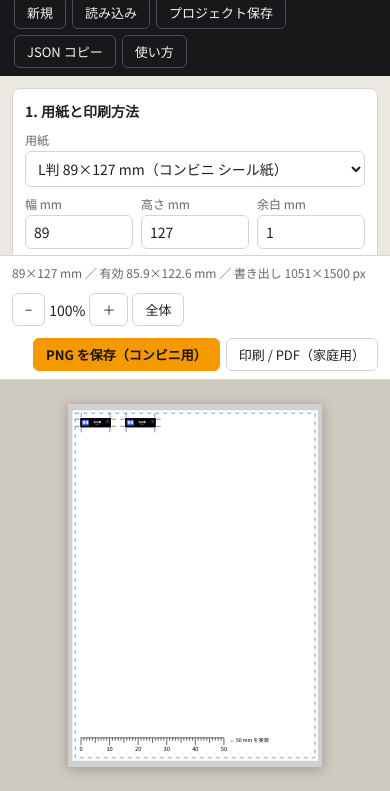
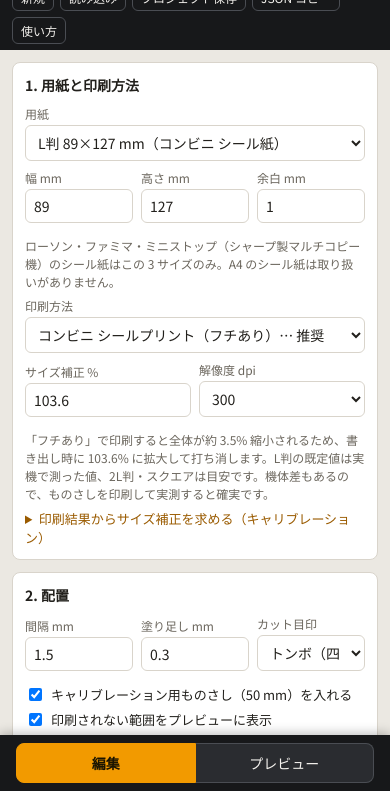
Before and after one commit to dairappa/plarail_seal, a website with bundled scripts: page index.html in a window 390 px wide. Shown: the part 53-844 px from the top of the page. Built offline with nearby package versions, Linux system fonts and the light colour scheme; a web font is replaced by a local one.

Commit message:
モバイルで編集とプレビューを切り替えられるように
- 幅 900px 以下では画面下に「編集 / プレビュー」の切替バーを出し、
  どちらか一方だけを表示する。選択は localStorage に保存。
  ← → キーでも切り替え可能。非表示中はプレビューを描かず、表示時に描く
- 配置の警告はプレビュー非表示中でも更新する
- モバイルのヘッダーを詰めて操作領域を広げた
- 「約 0% 縮小」と表示されていた縮小率の丸め誤りを修正
- アクセシビリティテストにモバイル幅の切替・保持・横スクロール無しの 6 項目を追加

Co-Authored-By: Claude Fable 5.1 <noreply@anthropic.com>
Claude-Session: https://claude.ai/code/session_01JTix4c5bGVbSo3UPufmqGt

```diff
--- a/css/style.css
+++ b/css/style.css
@@ -135,10 +135,38 @@ dialog form { text-align: right; margin-top: 12px; }
 
 .print-only { display: none; }
 
+/* 画面切替バー: デスクトップでは出さない */
+.view-switch { display: none; }
+
 @media (max-width: 900px) {
-  .layout { grid-template-columns: 1fr; grid-template-rows: auto auto; }
-  .panel { border-right: none; border-bottom: 1px solid var(--border); max-height: 60vh; }
-  .preview { min-height: 60vh; }
+  .topbar { padding: 6px 12px; gap: 6px; }
+  .topbar h1 { font-size: 17px; }
+  .topbar .btn { font-size: 12px; padding: 4px 8px; }
+  .layout { grid-template-columns: 1fr; grid-template-rows: 1fr; min-height: 0; }
+  .panel { border-right: none; padding-bottom: 72px; }          /* 切替バーの分 */
+  .preview { min-height: 0; }
+  .preview-scroll { padding: 12px; padding-bottom: 72px; }
+  .preview-toolbar { position: sticky; top: 0; z-index: 5; }
+  .preview-toolbar .export { margin-left: 0; width: 100%; }
+  .preview-toolbar .export .btn { flex: 1; }
+
+  /* どちらか一方だけを表示する */
+  body[data-view="edit"] .preview { display: none; }
+  body[data-view="preview"] .panel { display: none; }
+
+  .view-switch {
+    position: fixed; left: 0; right: 0; bottom: 0; z-index: 20;
+    display: flex; gap: 0; background: var(--housing); padding: 8px 16px calc(8px + env(safe-area-inset-bottom));
+    box-shadow: 0 -2px 10px rgba(0,0,0,.25);
+  }
+  .view-btn {
+    flex: 1; font: inherit; font-size: 14px; padding: 9px 12px; cursor: pointer;
+    background: var(--housing-2); color: #f4f2ee; border: 1px solid #4a4d53;
+  }
+  .view-btn:first-child { border-radius: 8px 0 0 8px; }
+  .view-btn:last-child { border-radius: 0 8px 8px 0; border-left: none; }
+  .view-btn[aria-pressed="true"] { background: var(--accent); color: var(--accent-ink); border-color: var(--accent); font-weight: 700; }
+  .view-btn:focus-visible { outline: 2px solid #fff; outline-offset: -3px; }
 }
 
 @media print {
--- a/index.html
+++ b/index.html
@@ -153,6 +153,12 @@
   </section>
 </main>
 
+<!-- モバイル用: 編集 / プレビュー 切替（幅 900px 以下でのみ表示） -->
+<nav class="view-switch" aria-label="表示切替">
+  <button id="view-edit" class="view-btn" aria-pressed="true">編集</button>
+  <button id="view-preview" class="view-btn" aria-pressed="false">プレビュー</button>
+</nav>
+
 <!-- 使い方 -->
 <dialog id="help">
   <article>
--- a/js/app.js
+++ b/js/app.js
@@ -109,6 +109,31 @@ function init() {
   $('zoom-fit').addEventListener('click', () => { zoom = 1; update(); });
   window.addEventListener('resize', () => renderPreview());
 
+  // モバイルの 編集 / プレビュー 切替
+  const VIEW_KEY = 'plarail-seal-view';
+  const setView = (v, focus) => {
+    document.body.dataset.view = v;
+    $('view-edit').setAttribute('aria-pressed', String(v === 'edit'));
+    $('view-preview').setAttribute('aria-pressed', String(v === 'preview'));
+    try { localStorage.setItem(VIEW_KEY, v); } catch (e) { /* ignore */ }
+    if (v === 'preview') renderPreview();          // 非表示中は描けていないので表示時に描く
+    if (focus) $(v === 'edit' ? 'view-edit' : 'view-preview').focus();
+  };
+  let savedView = 'edit';
+  try { savedView = localStorage.getItem(VIEW_KEY) || 'edit'; } catch (e) { /* ignore */ }
+  setView(savedView === 'preview' ? 'preview' : 'edit');
+  $('view-edit').addEventListener('click', () => setView('edit'));
+  $('view-preview').addEventListener('click', () => setView('preview'));
+  // 左右キーでも切り替えられるように（タブ的な操作）
+  for (const id of ['view-edit', 'view-preview']) {
+    $(id).addEventListener('keydown', e => {
+      if (e.key === 'ArrowLeft' || e.key === 'ArrowRight') { e.preventDefault(); setView(id === 'view-edit' ? 'preview' : 'edit', true); }
+    });
+  }
+  // デスクトップ幅に戻ったらプレビューを描き直す（モバイルで非表示だった場合に備える）
+  const mq = window.matchMedia('(max-width: 900px)');
+  mq.addEventListener('change', () => renderPreview());
+
   setImageLoadedCallback(() => renderPreview());
   if (document.fonts) {
     document.fonts.addEventListener('loadingdone', () => renderPreview());
@@ -185,6 +210,7 @@ function renderAll() {
   renderList();
   renderEditor();
   renderPreview();
+  updateLayoutWarning();
   restoreFocus(key, selectAll);
   ensureFonts().then(() => renderPreview());
 }
@@ -225,7 +251,7 @@ function syncSheetForm() {
   const u = usableArea(project);
   let note;
   if (project.printMode === 'cvs-border') {
-    note = `「フチあり」で印刷すると全体が約 ${Math.round((1 - 100 / project.scaleK) * 10) * 10 / 10}% 縮小されるため、書き出し時に ${project.scaleK}% に拡大して打ち消します。L判の既定値は実機で測った値、2L判・スクエアは目安です。機体差もあるので、ものさしを印刷して実測すると確実です。`;
+    note = `「フチあり」で印刷すると全体が約 ${Math.round((1 - 100 / project.scaleK) * 1000) / 10}% 縮小されるため、書き出し時に ${project.scaleK}% に拡大して打ち消します。L判の既定値は実機で測った値、2L判・スクエアは目安です。機体差もあるので、ものさしを印刷して実測すると確実です。`;
   } else if (project.printMode === 'cvs-borderless') {
     note = `「フチなし」は用紙より大きく拡大して印刷され、周囲が切れます。既定値は目安です。必ずものさしで実測してください。`;
   } else {
@@ -550,6 +576,7 @@ function renderEditor() {
 function renderPreview() {
   const canvas = $('preview');
   const wrap = $('preview-scroll');
+  if (wrap.clientWidth === 0) return;          // モバイルでプレビュー非表示中
   const availW = Math.max(200, wrap.clientWidth - 48);
   const availH = Math.max(200, wrap.clientHeight - 48);
   const fit = Math.min(availW / project.paper.w, availH / project.paper.h);
@@ -563,12 +590,15 @@ function renderPreview() {
   const ctx = canvas.getContext('2d');
   lastLayout = renderSheet(ctx, project, s, { mode: 'preview' });
   $('zoom-label').textContent = `${Math.round(zoom * 100)}%`;
+  updateLayoutWarning(lastLayout);
+}
 
+function updateLayoutWarning(lay = layoutSheet(project)) {
   const warn = $('layout-warn');
   const total = project.items.reduce((a, b) => a + Math.max(0, Math.floor(b.copies || 0)), 0);
-  if (lastLayout.overflow > 0) {
+  if (lay.overflow > 0) {
     warn.hidden = false;
-    warn.textContent = `${total} 枚中 ${lastLayout.overflow} 枚がシートに収まりません。枚数・間隔・余白を減らすか、用紙を大きくしてください。`;
+    warn.textContent = `${total} 枚中 ${lay.overflow} 枚がシートに収まりません。枚数・間隔・余白を減らすか、用紙を大きくしてください。`;
   } else {
     warn.hidden = true;
   }
```
Also changed, not shown: tests/a11y.mjs (+35 -0 lines), README.md.
